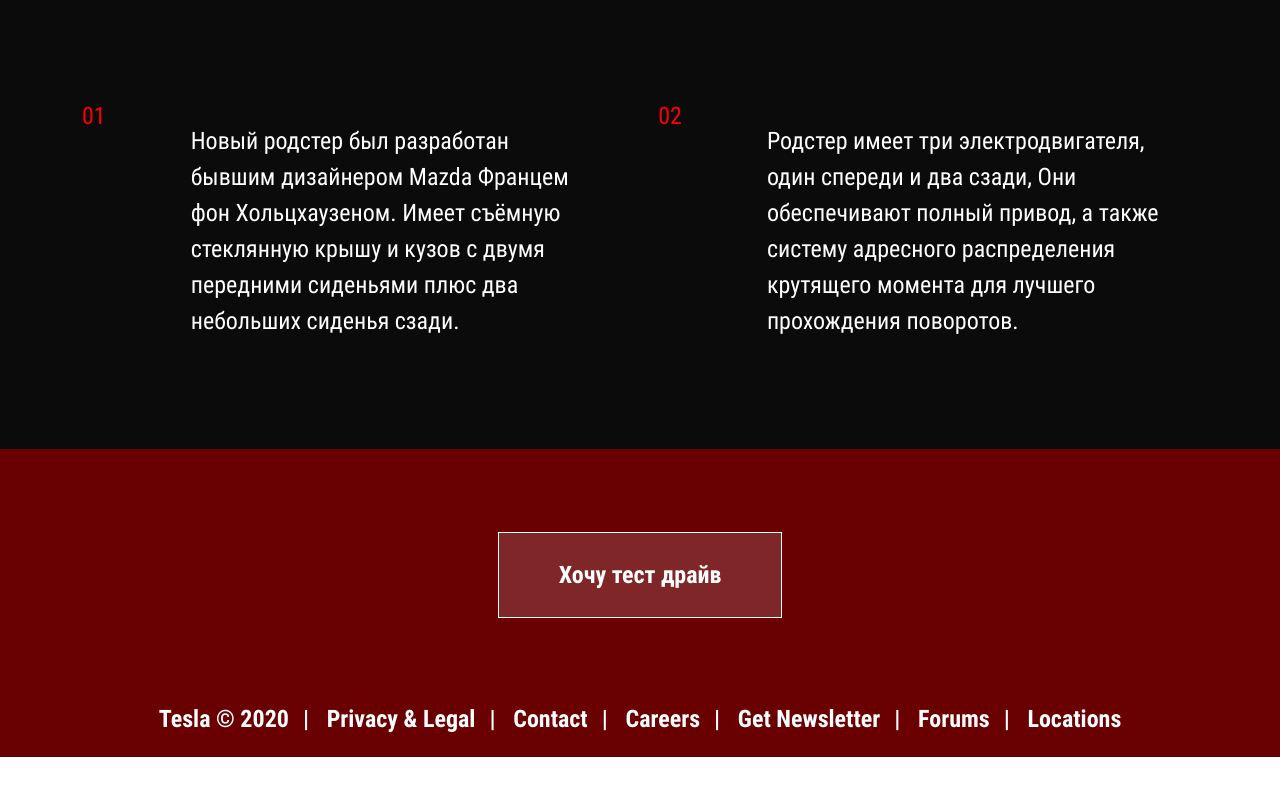
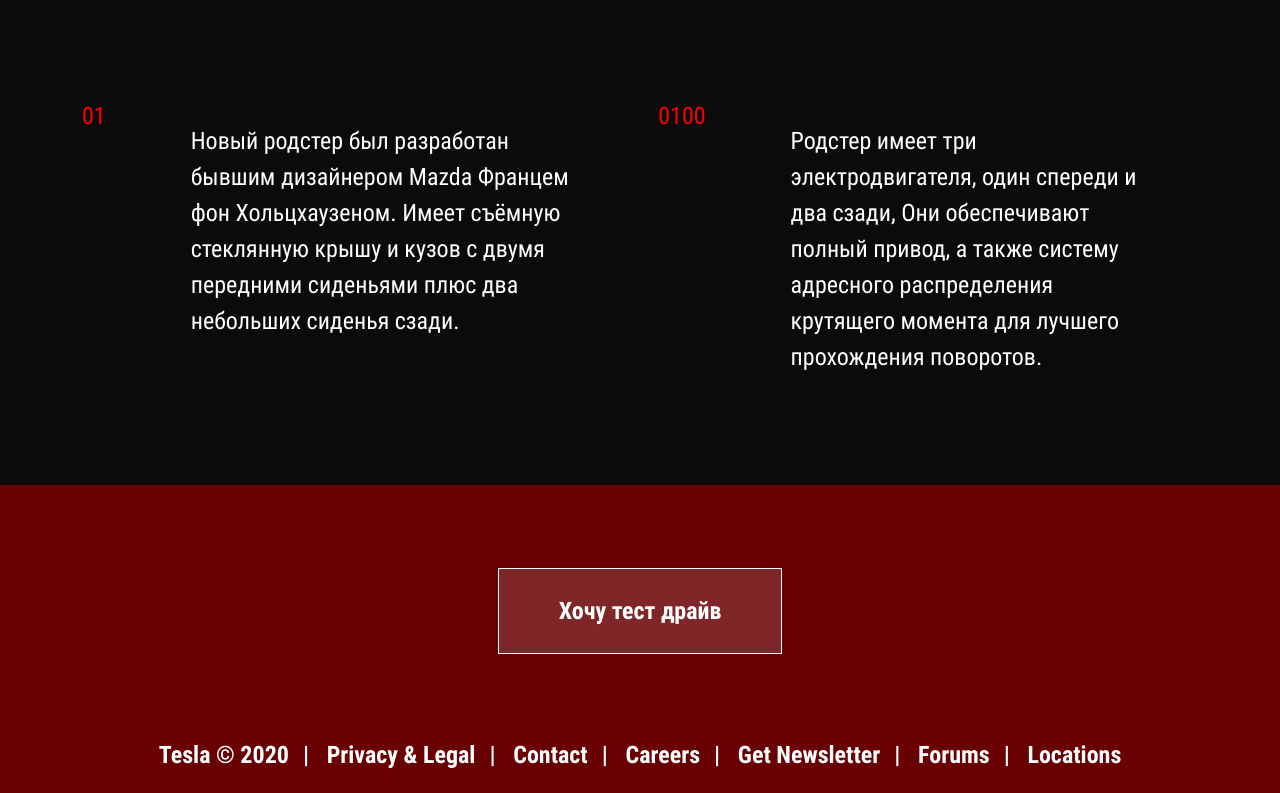
Before and after one commit to Tekhronkhudaykulov/tesla, a plain HTML site: page index.html in a window 1280 px wide. Shown: the part 3398-4191 px from the top of the page. Before the commit the page ends 4155 px from the top, so only its background shows below. Drawn offline with nearby package versions, Linux system fonts and the light colour scheme.

Commit message:
01 0011 ga o'zgartirildi

```diff
--- a/index.html
+++ b/index.html
@@ -94,7 +94,7 @@
                     </p>
                 </div>
                 <div class="bottom_content_item">
-                    <p>02</p>
+                    <p>0100</p>
                     <p>
                     Родстер имеет три электродвигателя, один спереди и два сзади,
                     Они обеспечивают полный привод, а также систему адресного распределения крутящего момента для лучшего прохождения поворотов.
```
